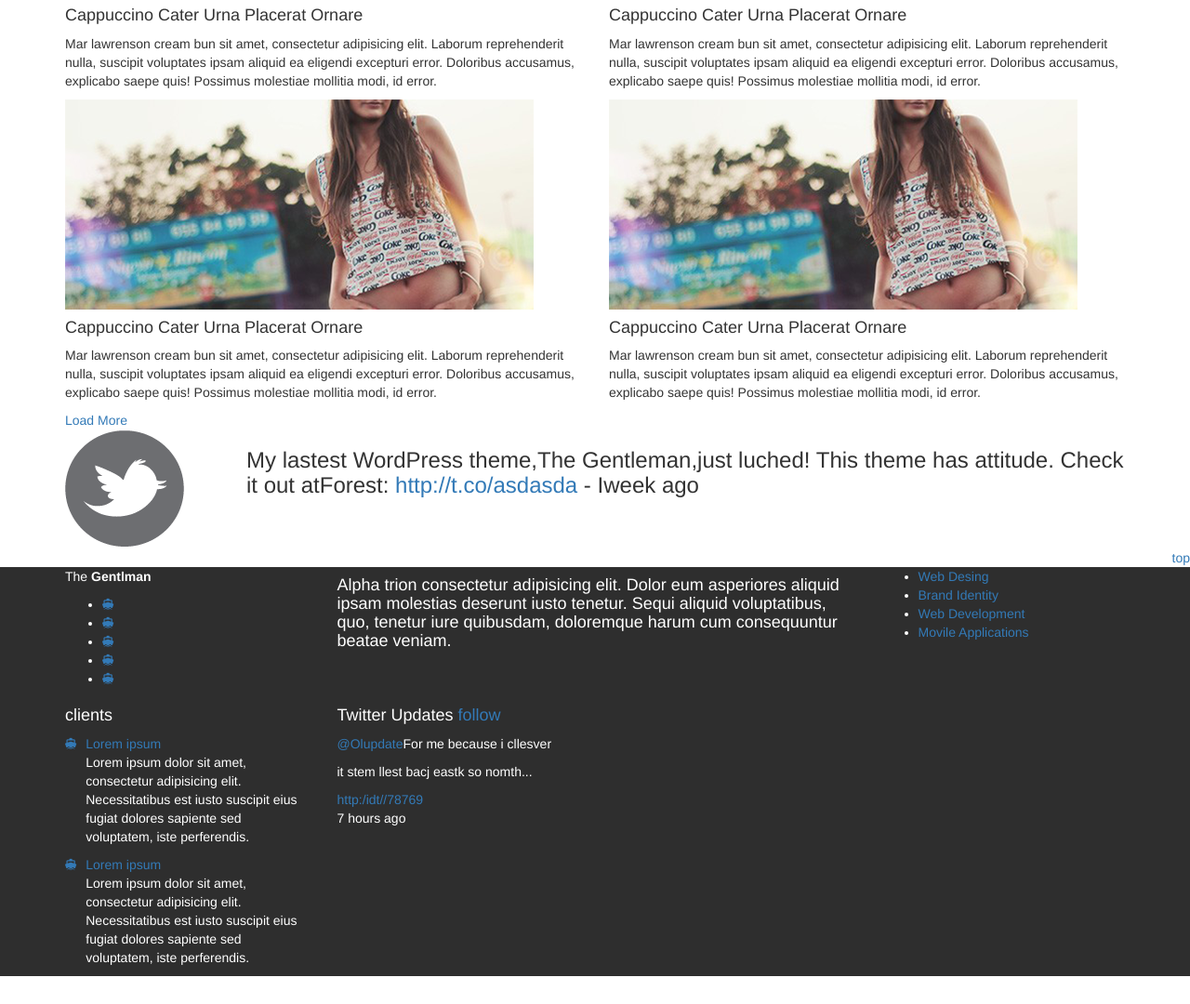
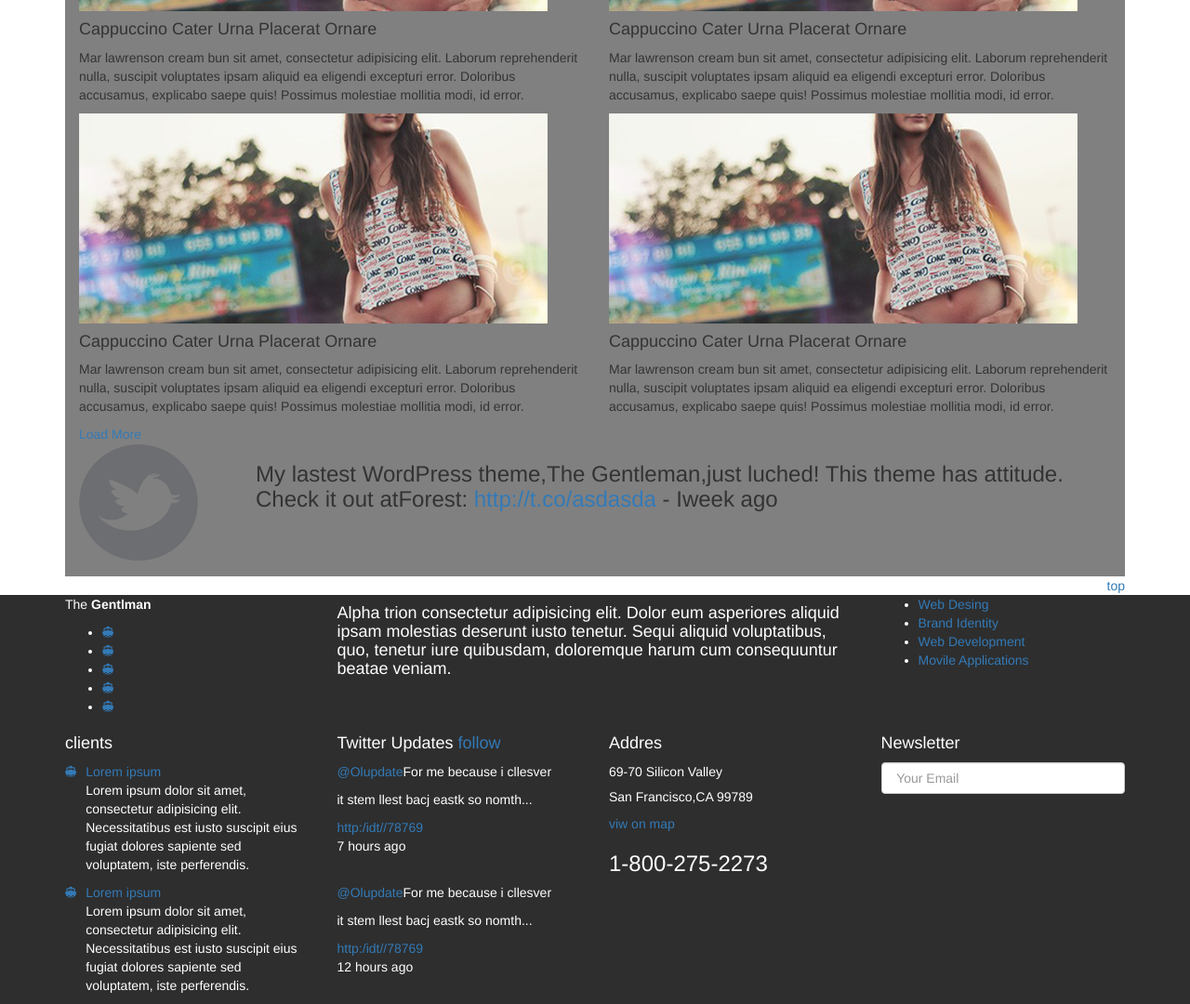
Before and after one commit to Judith-Irene/examen-the-gentlem, a plain HTML site: page index.html in a window 1280 px wide. Shown: the part 1286-2366 px from the top of the page at 93% size. Before the commit the page ends 2336 px from the top, so only its background shows below. Drawn offline with Linux system fonts and the light colour scheme; files whose address does not match are found by name.

Commit message:
........

```diff
--- a/css/main.css
+++ b/css/main.css
@@ -11,6 +11,10 @@ header{
 .top{
 	text-align: right;
 }
+.fondo{
+	background:grey;
+	padding: 15px;
+}
 footer{
 	background:#2E2E2E;
 	color: #fff;
--- a/index.html
+++ b/index.html
@@ -37,6 +37,7 @@
     </div>
   </header>
   <div class="container">
+    <div class="fondo">
     <div class="row">
       <div class="col-sm-8">
         <img src="img/header.png" alt="">
@@ -122,6 +123,7 @@
   <div class="top">
     <a href="">top</a>
   </div>
+  </div>
   <footer>
   <div class="container">
       <div class="row">
@@ -178,13 +180,35 @@
       </div>
 
       <div class="col-sm-3">
-        <di class="twitter">
+        <div class="twitter">
           <h4>Twitter Updates <a href="">follow</a></h4>
           <p><a href="">@Olupdate</a>For me because i cllesver</p>
           <p>it stem llest bacj  eastk so nomth...</p>
           <a href="">http:/idt//78769</a>
           <p>7 hours ago</p>
-        </di>
+              <br>
+          <p><a href="">@Olupdate</a>For me because i cllesver</p>
+          <p>it stem llest bacj  eastk so nomth...</p>
+          <a href="">http:/idt//78769</a>
+          <p>12 hours ago</p>
+        </div>
+      </div>
+
+      <div class="col-sm-3">
+        <div class="addres">
+          <h4>Addres</h4>
+          <p>69-70 Silicon Valley</p>
+          <h5>San Francisco,CA 99789</h5>
+          <a href="">viw on map</a>
+          <h3>1-800-275-2273</h3>
+        </div>
+      </div>
+
+      <div class="col-sm-3">
+        <div class="news">
+          <h4>Newsletter</h4>
+          <input input type="email" class="form-control"  placeholder=" Your Email" >
+        </div>
       </div>
     </div>
   </div>
```
